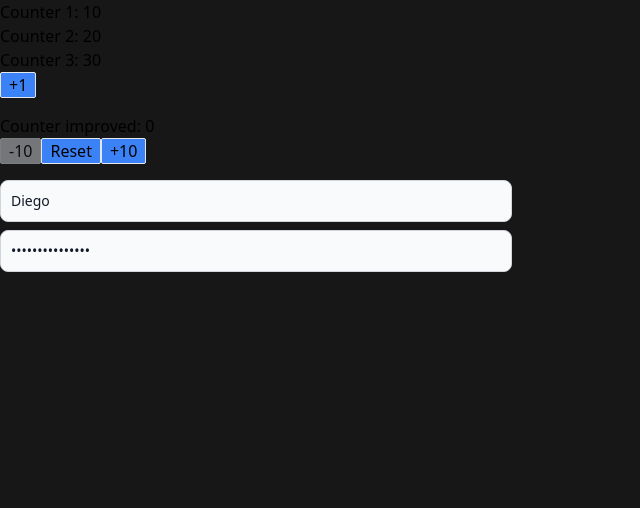
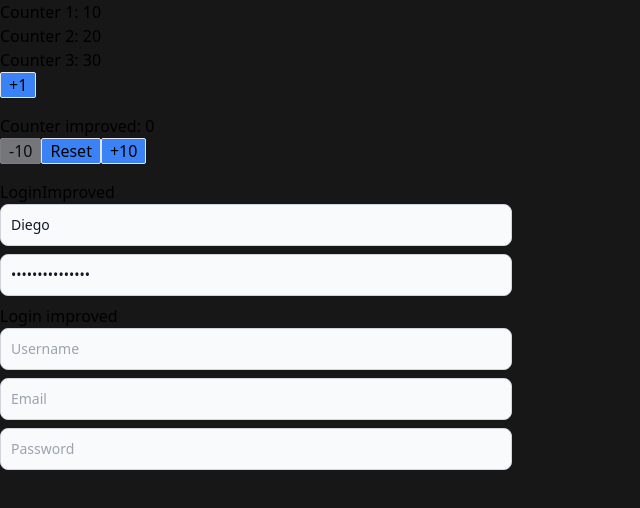
Before and after one commit to diego-gonzales/cfh-react-monorepo, a React (Vite) app in the folder packages/03-hooks-app/: page / in a window 1280 px wide. Shown: the top 508 px of the page, without its empty margins (0-640 px from the left). Built offline with nearby package versions, Linux system fonts and the light colour scheme.

Commit message:
add useForm custom hook

```diff
--- a/packages/03-hooks-app/src/App.tsx
+++ b/packages/03-hooks-app/src/App.tsx
@@ -1,6 +1,7 @@
-import { Counter } from './components/Counter'
-import { CounterImproved } from './components/CounterImproved'
-import { Login } from './components/Login'
+import { Counter } from './pages/Counter'
+import { CounterImproved } from './pages/CounterImproved'
+import { Login } from './pages/Login'
+import { LoginImproved } from './pages/LoginImproved'
 
 function App() {
   return (
@@ -13,8 +14,12 @@ function App() {
         <CounterImproved />
       </div>
 
+      <div className="mb-2">
+        <Login />
+      </div>
+
       <div>
-        <Login />
+        <LoginImproved />
       </div>
     </>
   )
--- /dev/null
+++ b/packages/03-hooks-app/src/hooks/useForm.ts
@@ -0,0 +1,16 @@
+import { useState } from 'react'
+
+export function useForm<T>(initialForm: T) {
+  const [myForm, setMyForm] = useState(initialForm)
+
+  const handleInputChange = (event: React.ChangeEvent<HTMLInputElement>) => {
+    if (!(myForm instanceof Object)) return
+
+    setMyForm({
+      ...myForm,
+      [event.target.name]: event.target.value,
+    })
+  }
+
+  return { myForm, handleInputChange }
+}
--- a/packages/03-hooks-app/src/components/Counter.tsx
+++ b/packages/03-hooks-app/src/pages/Counter.tsx
@@ -1,5 +1,5 @@
 import { useState } from 'react'
-import { Button } from './Button'
+import { Button } from '../components/Button'
 
 export const Counter = () => {
   const [myState, setMyState] = useState({
--- a/packages/03-hooks-app/src/components/CounterImproved.tsx
+++ b/packages/03-hooks-app/src/pages/CounterImproved.tsx
@@ -1,5 +1,5 @@
 import { useCounter } from '../hooks/useCounter'
-import { Button } from './Button'
+import { Button } from '../components/Button'
 
 export const CounterImproved = () => {
   const { counter, increment, decrement, reset } = useCounter()
--- a/packages/03-hooks-app/src/components/Login.tsx
+++ b/packages/03-hooks-app/src/pages/Login.tsx
@@ -1,6 +1,6 @@
 import { useEffect, useState } from 'react'
-import { Input } from './Input'
-import { Message } from './Message'
+import { Input } from '../components/Input'
+import { Message } from '../components/Message'
 
 export const Login = () => {
   const [myForm, setMyForm] = useState({
@@ -33,6 +33,7 @@ export const Login = () => {
 
   return (
     <>
+      <h3>LoginImproved</h3>
       <form className="max-w-lg">
         <div className="mb-2">
           <Input
@@ -55,7 +56,7 @@ export const Login = () => {
         </div>
       </form>
 
-      {myForm.email === 'Diego Eduardo' && <Message />}
+      {myForm.email === 'Diego G' && <Message />}
     </>
   )
 }
--- /dev/null
+++ b/packages/03-hooks-app/src/pages/LoginImproved.tsx
@@ -0,0 +1,47 @@
+import { Input } from '../components/Input'
+import { useForm } from '../hooks/useForm'
+
+export const LoginImproved = () => {
+  const { myForm, handleInputChange } = useForm({
+    username: '',
+    email: '',
+    password: '',
+  })
+
+  return (
+    <>
+      <h3>Login improved</h3>
+      <form className="max-w-lg">
+        <div className="mb-2">
+          <Input
+            name="username"
+            placeholder="Username"
+            type="text"
+            value={myForm.username}
+            onChange={handleInputChange}
+          />
+        </div>
+
+        <div className="mb-2">
+          <Input
+            name="email"
+            placeholder="Email"
+            type="email"
+            value={myForm.email}
+            onChange={handleInputChange}
+          />
+        </div>
+
+        <div>
+          <Input
+            name="password"
+            placeholder="Password"
+            type="password"
+            value={myForm.password}
+            onChange={handleInputChange}
+          />
+        </div>
+      </form>
+    </>
+  )
+}
```
